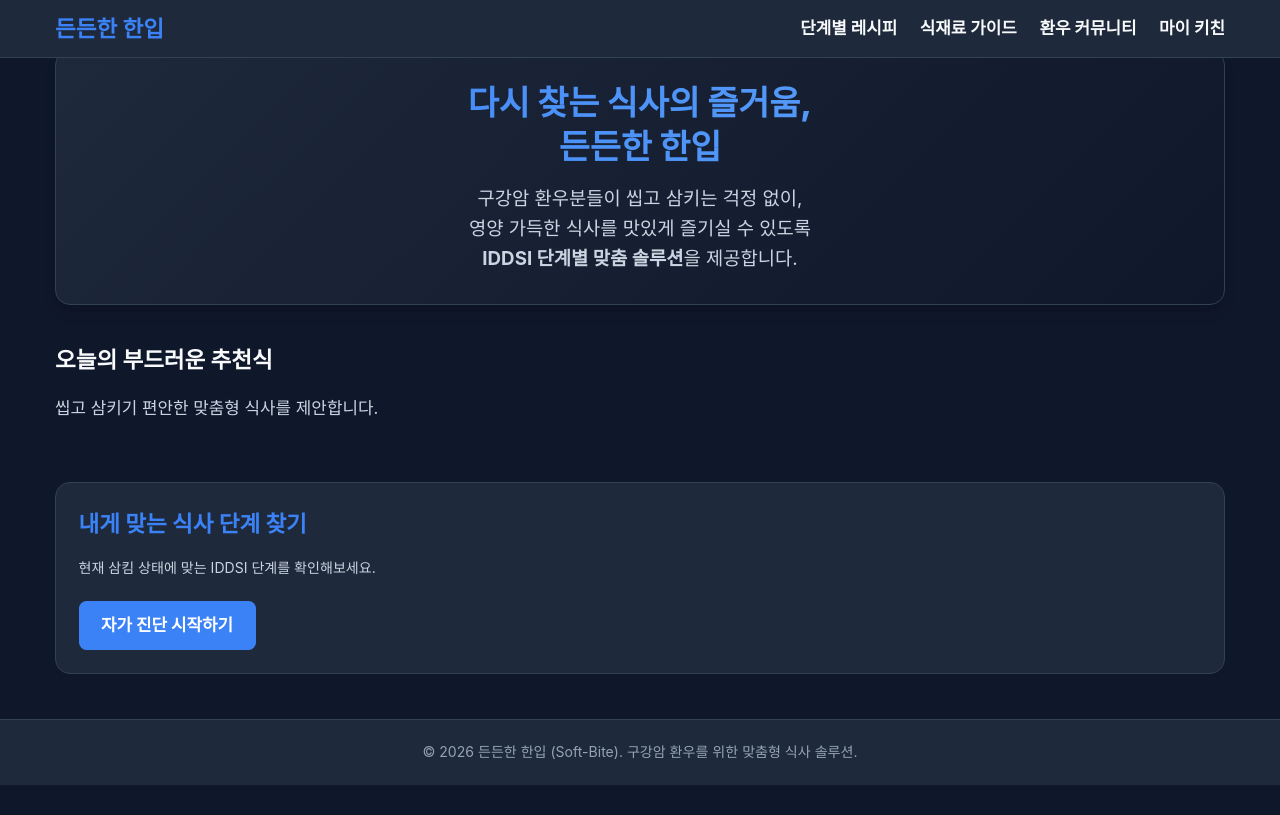
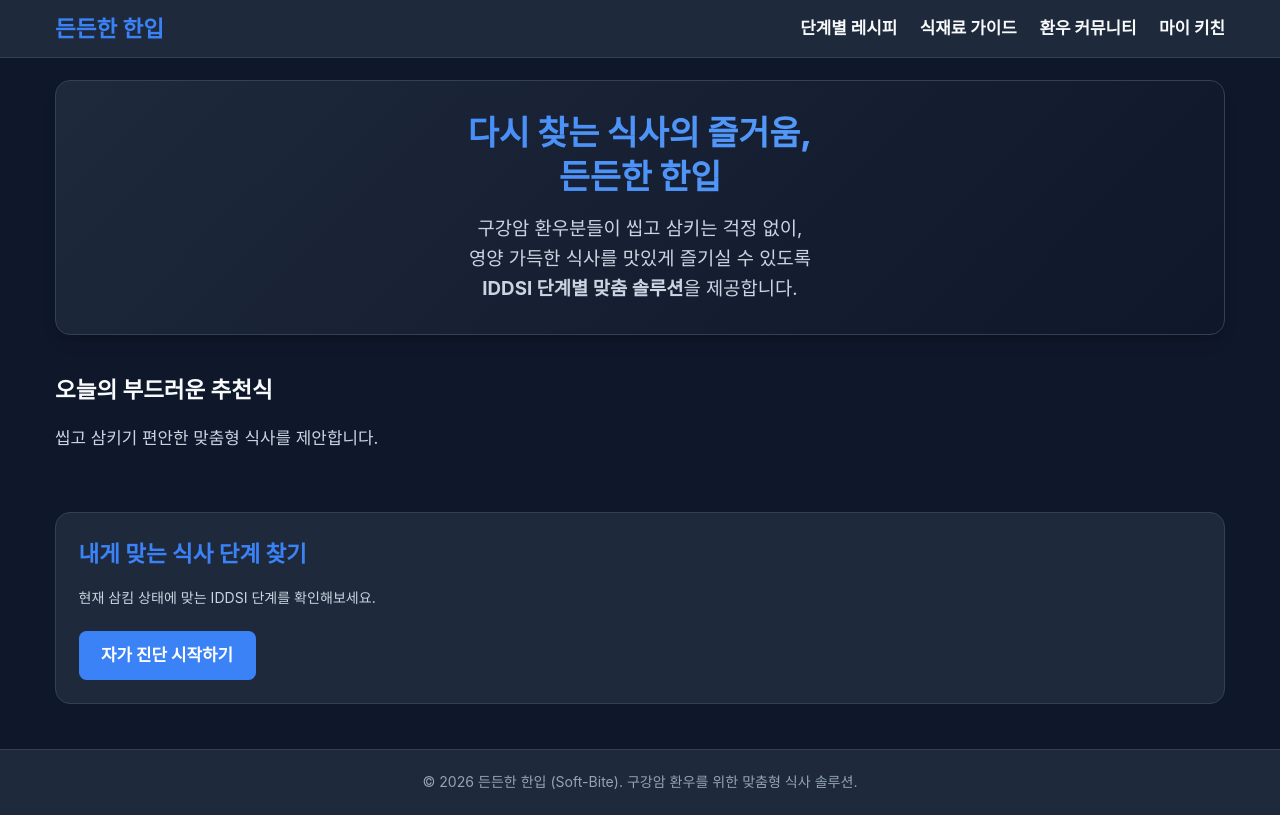
Before and after one commit to saigonkim/soft-bite-com, a Next.js app: page / in a window 1280 px wide. Built offline with nearby package versions, Linux system fonts and the light colour scheme.

Commit message:
Correctly balance top margins for PC and Mobile views

```diff
--- a/src/app/globals.css
+++ b/src/app/globals.css
@@ -107,14 +107,14 @@ h3 { font-size: var(--font-size-xl); }
 
 /* Main Content Layout */
 .mainContent {
-  padding: 0 var(--spacing-4) var(--spacing-4); /* Removed top padding */
+  padding: 0 var(--spacing-4) var(--spacing-4);
   min-height: 80vh;
-  margin-top: 50px; /* Reduced from 60px */
+  margin-top: 80px; /* Increased back for PC spaciousness */
 }
 
 @media (max-width: 768px) {
   .mainContent {
-    margin-top: 80px; /* Reduced from 100px */
+    margin-top: 65px; /* Further reduced for Mobile tightness */
   }
 }
 
```
